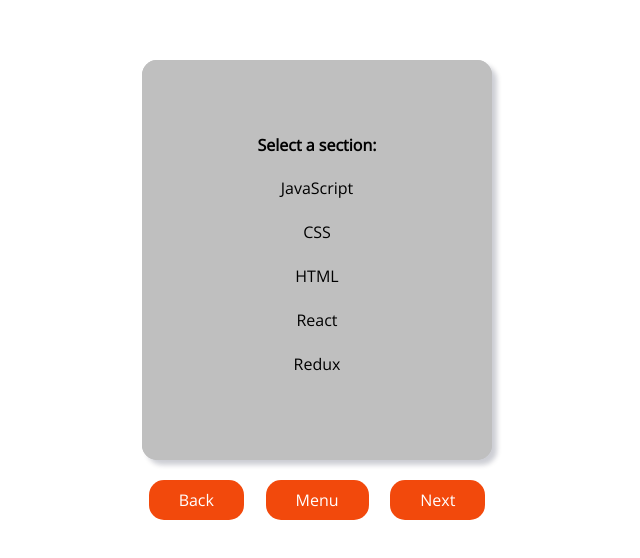
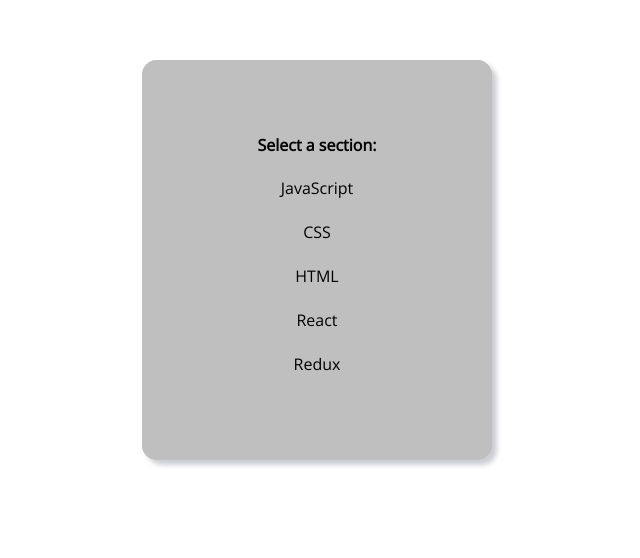
Before and after one commit to yurbika/Interview-Questions, a React (Create React App) app: page / in a window 1280 px wide. Shown: the part 110-668 px from the top of the page, without its empty margins (323-963 px from the left). Built offline with nearby package versions, Linux system fonts and the light colour scheme.

Commit message:
binding some functionality to the navigation

```diff
--- a/src/components/button/button.styles.jsx
+++ b/src/components/button/button.styles.jsx
@@ -2,9 +2,16 @@
 import theme from "../../utils/theme";
 
 const getAdditionalStyle = props => {
-  if (props.cancel)
+  if (props.secondary)
     return css`
-      background: ${theme.colors.darkGrey};
+      background: transparent;
+      border: 1px solid ${theme.colors.blue};
+      span {
+        color: ${theme.colors.blue};
+      }
+      &:hover {
+        background: ${theme.colors.lightOrange};
+      }
     `;
   if (props.shadow)
     return css`
@@ -27,7 +34,7 @@
   span {
     color: white;
     pointer-events: none;
-    padding: 15px 30px;
+    padding: 10px 15px;
   }
 
   &:hover {
--- a/src/components/navigation/navigation.component.jsx
+++ b/src/components/navigation/navigation.component.jsx
@@ -31,16 +31,19 @@
 const Navigation = ({ index, array, setIndex, addToList, toggle, input }) => {
   return (
     <div className="container">
+      {index > 0 ? (
+        <div className="button-wrapper">
+          <Button secondary onClick={() => setIndex(--index)}>
+            Back
+          </Button>
+        </div>
+      ) : null}
       <div className="button-wrapper">
-        {true ? <Button>Back</Button> : null}
-        {false ? <Button shadow>Back</Button> : null}
-      </div>
-      <div className="button-wrapper middle-child">
         <Button>Menu</Button>
-        {false ? <Button shadow>Menu</Button> : null}
       </div>
       <div className="button-wrapper">
         <Button
+          secondary
           onClick={() => {
             if (index < array.length - 1) {
               addToList({ [array[index]]: input });
@@ -53,9 +56,9 @@
             clearInput();
           }}
         >
+          {console.log(index)}
           {index === array.length - 1 ? "Finish" : "Next"}
         </Button>
-        {false ? <Button shadow>Next</Button> : null}
       </div>
     </div>
   );
--- a/src/components/navigation/navigation.styles.scss
+++ b/src/components/navigation/navigation.styles.scss
@@ -1,16 +1,13 @@
 .container {
-  position: absolute;
-  max-width: inherit;
+  position: fixed;
+  max-width: 280px;
   width: 100%;
   display: flex;
-  justify-content: space-evenly;
-  z-index: 3;
-  bottom: -60px;
+  justify-content: space-between;
+  z-index: 5;
+  bottom: 15px;
 
   .button-wrapper {
     position: relative;
-    &.middle-child {
-      margin: 0 15px;
-    }
   }
 }
--- a/src/pages/home/home.component.jsx
+++ b/src/pages/home/home.component.jsx
@@ -31,9 +31,9 @@
           <Content>
             <Menu />
             {show ? <Quester /> : null}
-            <Navigation />
           </Content>
         ) : null}
+        {solutionVisible ? <Navigation /> : show ? <Navigation /> : null}
         {solutionVisible ? <Solution /> : null}
       </Container>
     );
```
